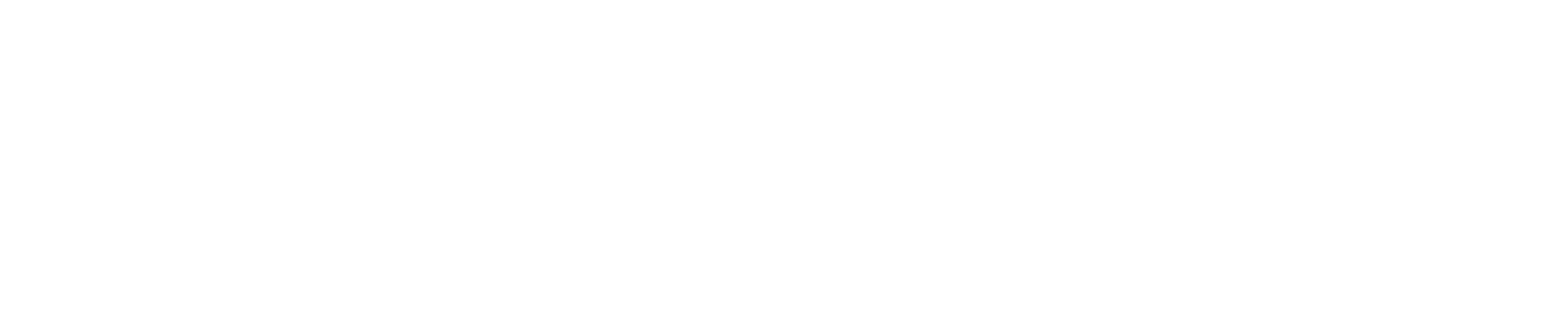
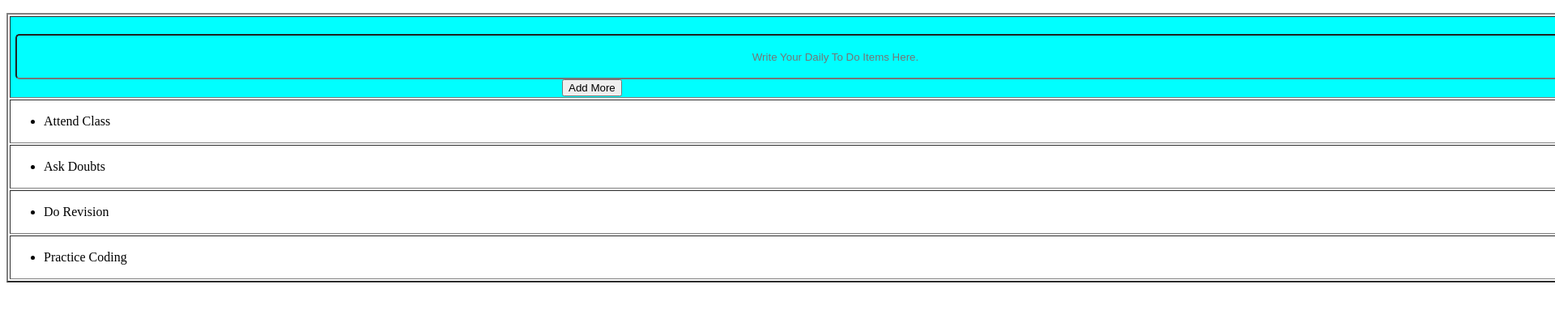
Before and after one commit to Nandinivijayvargiya/Assignment_Mern, a plain HTML site: page 08-02-2022/Ques2/index.html in a window 1280 px wide. Shown: the top 388 px of the page at 81% size, 1920 px wide, since content can reach past the window. Drawn offline with Linux system fonts and the light colour scheme.

Commit message:
Update index.html

```diff
--- a/08-02-2022/Ques2/index.html
+++ b/08-02-2022/Ques2/index.html
@@ -1,12 +1,56 @@
 <!DOCTYPE html>
-<html lang="en">
 <head>
-    <meta charset="UTF-8">
-    <meta http-equiv="X-UA-Compatible" content="IE=edge">
-    <meta name="viewport" content="width=device-width, initial-scale=1.0">
-    <title>Document</title>
+    <title>TO DO LIST</title>
 </head>
-<body>
 
+<body style="align-self: center;">
+    <table border="2px">
+    <tr style="background-color: aqua;">
+        <td>
+            <form action="#">
+    <input type="text" placeholder="Write Your Daily To Do Items Here." name="td"  size="250px" style="border-radius:5px; height: 50px;text-align: center;margin-top: 20px;margin-left: 5px; background-color: aqua;"/>
+    <button style="margin-left: 680px; text-align: center;">Add More</button>
+</form>
+    </td>
+    </tr>
+    <ul>
+        <tr>
+            <td>
+                <ul>
+                    <li>
+                        Attend Class
+                    </li>
+                </ul>
+            </td>
+        </tr>
+        <tr>
+            <td>
+                <ul>
+                    <li>
+                       Ask Doubts
+                    </li>
+                </ul>
+            </td>
+        </tr>
+        <tr>
+            <td>
+                <ul>
+                    <li>
+                        Do Revision
+                    </li>
+                </ul>
+            </td>
+        </tr>
+        <tr>
+            <td>
+                <ul>
+                    <li>
+                        Practice Coding
+                    </li>
+                </ul>
+            </td>
+        </tr>
+    </ul>
+</table>
 </body>
 </html>
```
